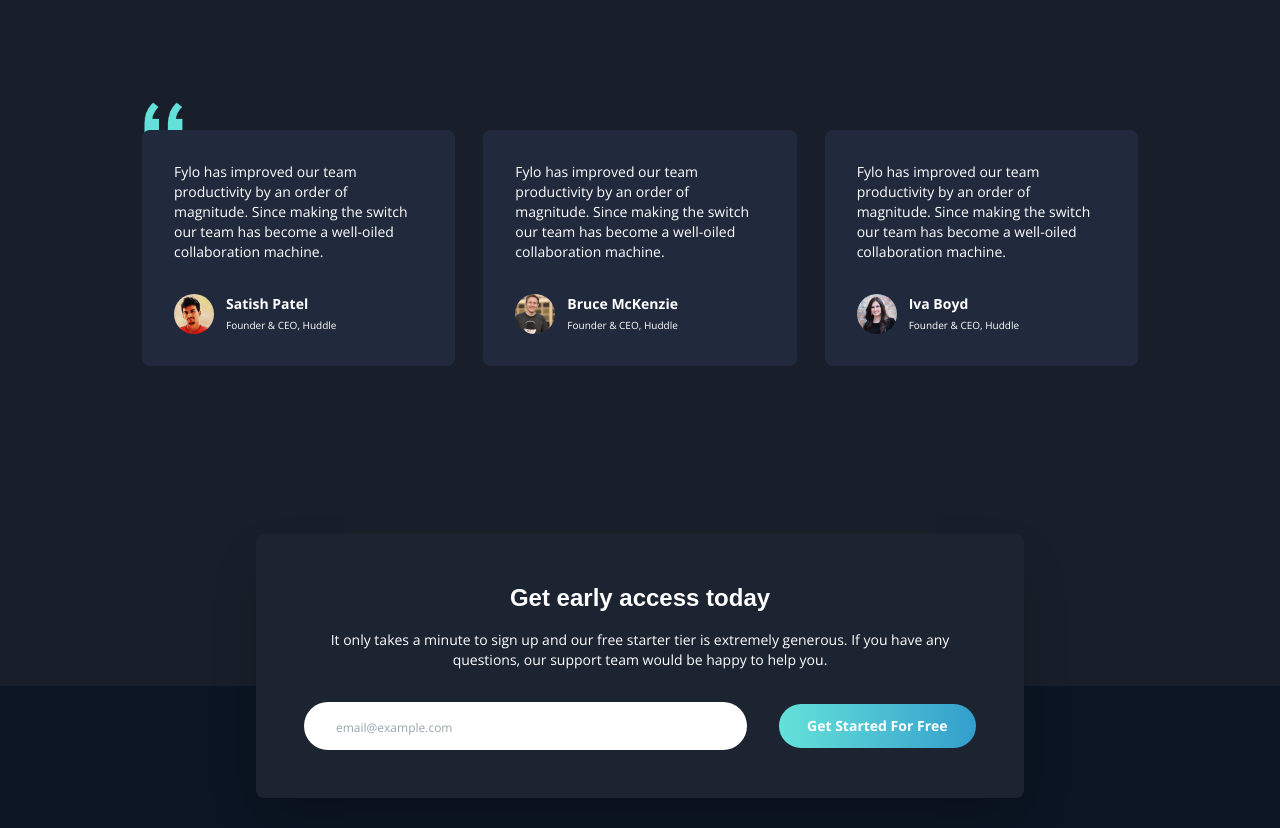
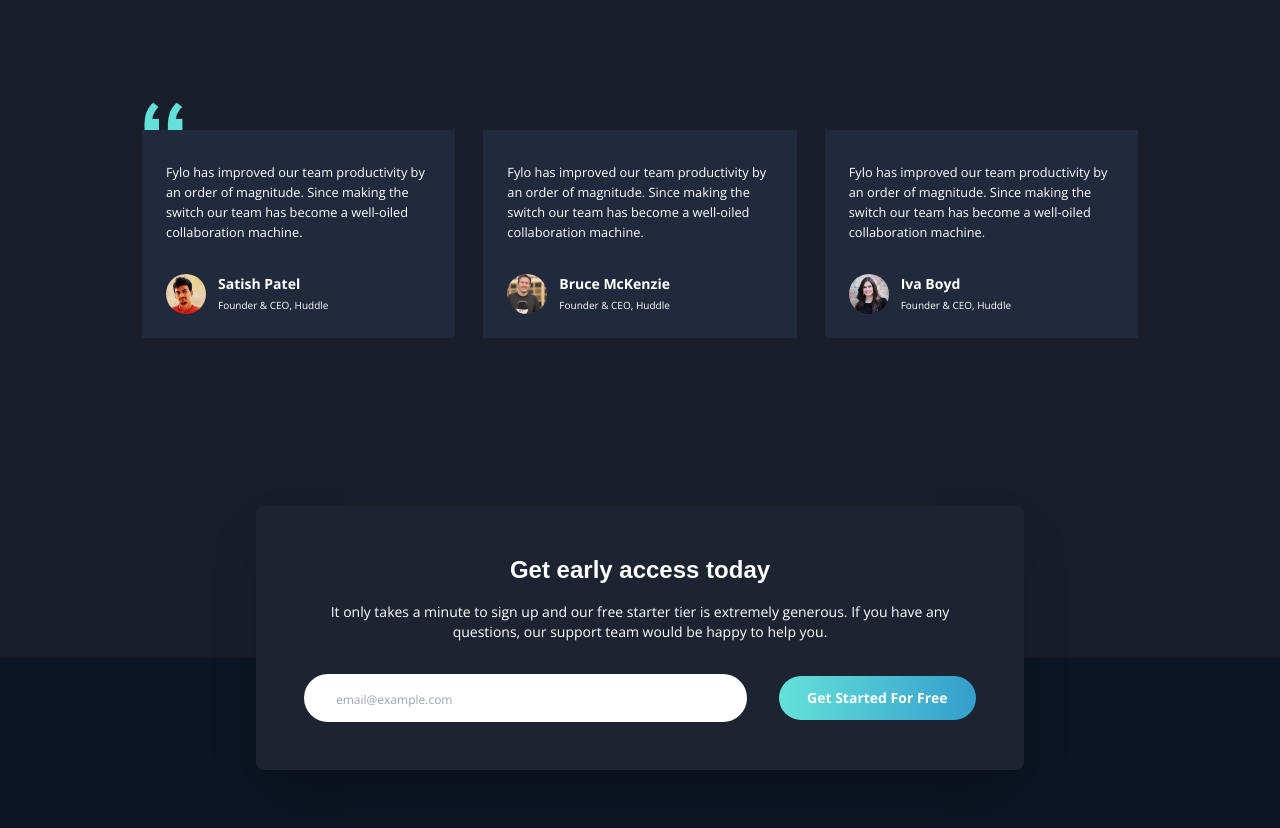
Before and after one commit to alexl8819/fylo-dark-theme-landing-page, a website built with Parcel: page src/index.html in a window 1280 px wide. Shown: the part 2160-2988 px from the top of the page. Built offline with nearby package versions, Linux system fonts and the light colour scheme.

Commit message:
tweak testimonials section styling

```diff
--- a/src/index.html
+++ b/src/index.html
@@ -123,9 +123,9 @@
         <div class="max-w-xs lg:max-w-5xl">
           <div class="bg-quotes bg-no-repeat bg-contain ml-4 h-8 w-16"></div>
           <div class="flex flex-col lg:flex-row lg:-mt-11">
-            <article class="bg-dark-blue-testimonials rounded-lg lg:my-10 mx-3.5 p-8">
+            <article class="bg-dark-blue-testimonials rounded-lg lg:rounded-none lg:my-10 mx-3.5 pt-8 pb-8 lg:pb-6 px-8 lg:px-6">
               <blockquote class="mb-8">
-                <p class="text-[0.625rem] lg:text-sm text-left text-white leading-5">Fylo has improved our team productivity by an order of magnitude. Since making the switch our team has become a well-oiled collaboration machine.</p>
+                <p class="text-[0.625rem] lg:text-[0.8rem] text-left text-white leading-5">Fylo has improved our team productivity by an order of magnitude. Since making the switch our team has become a well-oiled collaboration machine.</p>
               </blockquote>
               <div class="flex flex-row">
                 <img class="w-10 mr-3 rounded-full" src="./images/profile-1.jpg" alt="profile photo of satish patel" />
@@ -135,9 +135,9 @@
                 </div>
               </div>
             </article>
-            <article class="bg-dark-blue-testimonials rounded-lg my-10 mx-3.5 p-8">
+            <article class="bg-dark-blue-testimonials rounded-lg lg:rounded-none my-10 mx-3.5 pt-8 pb-8 lg:pb-6 px-8 lg:px-6">
               <blockquote class="mb-8">
-                <p class="text-[0.625rem] lg:text-sm text-left text-white leading-5">Fylo has improved our team productivity by an order of magnitude. Since making the switch our team has become a well-oiled collaboration machine.</p>
+                <p class="text-[0.625rem] lg:text-[0.8rem] text-left text-white leading-5">Fylo has improved our team productivity by an order of magnitude. Since making the switch our team has become a well-oiled collaboration machine.</p>
               </blockquote>
               <div class="flex flex-row">
                 <img class="w-10 mr-3 rounded-full" src="./images/profile-2.jpg" alt="profile photo of bruce mckenzie" />
@@ -147,9 +147,9 @@
                 </div>
               </div>
             </article>
-            <article class="bg-dark-blue-testimonials rounded-lg lg:my-10 mx-3.5 p-8">
+            <article class="bg-dark-blue-testimonials rounded-lg lg:rounded-none lg:my-10 mx-3.5 pt-8 pb-8 lg:pb-6 px-8 lg:px-6">
               <blockquote class="mb-8">
-                <p class="text-[0.625rem] lg:text-sm text-left text-white leading-5">Fylo has improved our team productivity by an order of magnitude. Since making the switch our team has become a well-oiled collaboration machine.</p>
+                <p class="text-[0.625rem] lg:text-[0.8rem] text-left text-white leading-5">Fylo has improved our team productivity by an order of magnitude. Since making the switch our team has become a well-oiled collaboration machine.</p>
               </blockquote>
               <div class="flex flex-row">
                 <img class="w-10 mr-3 rounded-full" src="./images/profile-3.jpg" alt="profile photo of iva boyd" />
```
